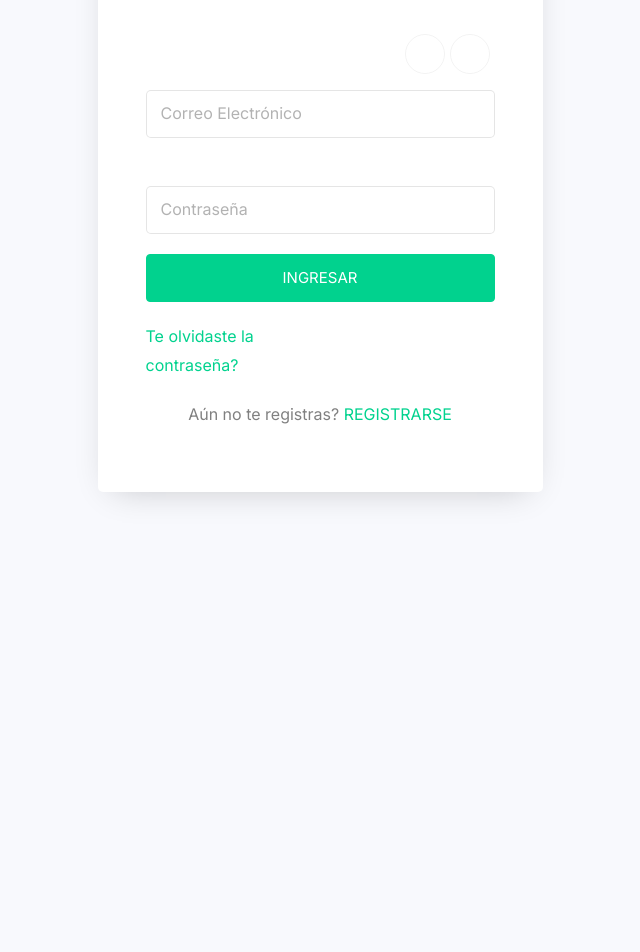
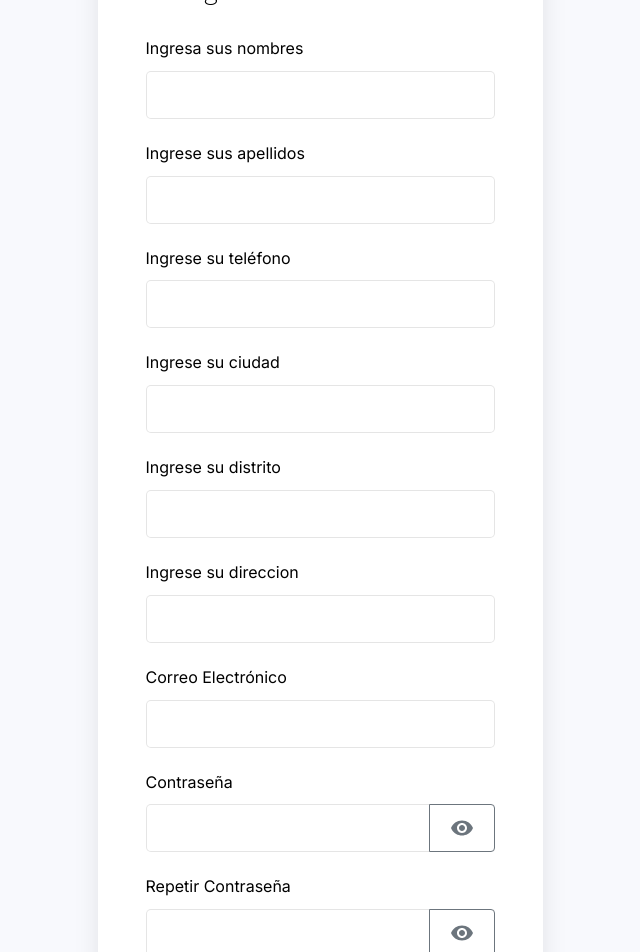
Before and after one commit to sergio-sanguinetti/workitout, a Next.js app: page /registro in a window 1280 px wide. Shown: the part 440-1392 px from the top of the page, without its empty margins (320-960 px from the left). Before the commit the page ends 1044 px from the top, so only its background shows below. Built offline with nearby package versions, Linux system fonts and the light colour scheme.

Commit message:
cambios 06/06

```diff
--- a/env.js
+++ b/env.js
@@ -1,8 +1,13 @@
 
 
-const DOMAIN_FRONT = "http://localhost:3000/";
+// const DOMAIN_FRONT = "http://localhost:3000/";
 const DOMAIN_BACK = "http://localhost:3002/";
 
+
+// SERVER
+
+
+const DOMAIN_FRONT = "https://workitout-utp.netlify.app/";
 
 module.exports = {
 
--- a/src/app/components/sidebar.js
+++ b/src/app/components/sidebar.js
@@ -15,7 +15,7 @@ import ListItemIcon from '@mui/material/ListItemIcon';
 import ListItemText from '@mui/material/ListItemText';
 import InboxIcon from '@mui/icons-material/MoveToInbox';
 import MailIcon from '@mui/icons-material/Mail';
-
+import BuildIcon from '@mui/icons-material/Build';
 const Sidebar = () => {
   const [isOpen, setIsOpen] = useState(false);
 
@@ -35,7 +35,7 @@ const Sidebar = () => {
       onKeyDown={toggleDrawer(false)}
     >
       <List>
-        {['Home', 'About', 'Portfolio', 'FAQ', 'Contact'].map((text, index) => (
+        {['Inicio', 'Registro de Solicitud', 'Registro Quejas', 'Historial', 'Contacto'].map((text, index) => (
           <Link href={`/${text.toLowerCase()}`} key={text}>
             <ListItem button>
               <ListItemIcon>
@@ -52,10 +52,10 @@ const Sidebar = () => {
       </List>
       <Divider />
       <List>
-        {['All mail', 'Trash', 'Spam'].map((text, index) => (
+        {['Perfil', 'Configuraciones'].map((text, index) => (
           <ListItem button key={text}>
             <ListItemIcon>
-              {index % 2 === 0 ? <InboxIcon /> : <MailIcon />}
+              {index % 2 === 0 ? <InboxIcon /> : <BuildIcon />}
             </ListItemIcon>
             <ListItemText primary={text} />
           </ListItem>
--- a/src/app/registro/page.js
+++ b/src/app/registro/page.js
@@ -1,32 +1,31 @@
 'use client';
-import React, { useState } from 'react'
+import React, { useState } from 'react';
 import { toast, ToastContainer } from 'react-toastify';
 import "react-toastify/dist/ReactToastify.css";
-// import { DOMAIN_BACK,DOMAIN_FRONT } from '../../env';
-
+import { DOMAIN_BACK, DOMAIN_FRONT } from '../../../env';
+import RemoveRedEyeIcon from '@mui/icons-material/RemoveRedEye';
+import VisibilityOffIcon from '@mui/icons-material/VisibilityOff';
 
 export default function Login() {
-
-  const [correo, setCorreo] = useState('')
-  const [contraseña, setContraseña] = useState('')
+  const [correo, setCorreo] = useState('');
+  const [contraseña, setContraseña] = useState('');
+  const [showPassword, setShowPassword] = useState(false);
 
   /**@async funcion para logear a la plataforma */
-
   const Logearse = () => {
     console.log(correo);
     console.log(contraseña);
 
     const regexCorreo = /^[\w.-]+@[a-zA-Z\d.-]+\.[a-zA-Z]{2,}$/;
-      //  const regexContrasena = /^(?=.*[a-z])(?=.*[A-Z])(?=.*\d)(?=.*[@$!%*?&])[A-Za-z\d@$!%*?&]{8,}$/;
 
     if (regexCorreo.test(correo) && contraseña.length > 0) {
       if (correo === "utp@utp.edu.pe" && contraseña === "Contraseña1!") {
         toast.success("Redirigiendo a la plataforma!", {
           position: "top-right"
         });
-            //  setTimeout(() => {
-            //      window.location.href = DOMAIN_FRONT+'plataforma';
-            //  }, 2000);
+        setTimeout(() => {
+          window.location.href = DOMAIN_FRONT + 'plataforma';
+        }, 2000);
       } else {
         toast.error("Correo o Contraseña Incorrectos!", {
           position: "top-center"
@@ -37,11 +36,11 @@ export default function Login() {
         position: "top-center"
       });
     }
-
-
-
   }
 
+  const toggleShowPassword = () => {
+    setShowPassword(!showPassword);
+  };
 
   return (
     <>
@@ -49,49 +48,82 @@ export default function Login() {
       <section class="ftco-section">
         <div class="container">
           <div class="row justify-content-center">
-				<div class="col-md-6 text-center mb-5">
-
-				</div>
+            <div class="col-md-6 text-center mb-5"></div>
           </div>
           <div class="row justify-content-center">
             <div class="col-md-7 col-lg-5">
               <div class="wrap">
-
                 <div className="img" style={{ backgroundImage: 'url("/login/bg-1.jpg")' }}></div>
                 <div class="login-wrap p-4 p-md-5">
                   <div class="">
                     <div class="text-center">
                       <center>
-			      		   	<h3 class="mb-4">LOGIN WORKITOUT</h3>
+                        <h3 class="mb-4"> Registrate en WorkItOut</h3>
                       </center>
                     </div>
-								<div class="w-100">
-									<p class="social-media d-flex justify-content-end">
-										<a href="#" class="social-icon d-flex align-items-center justify-content-center"><span class="fa fa-facebook"></span></a>
-										<a href="#" class="social-icon d-flex align-items-center justify-content-center"><span class="fa fa-twitter"></span></a>
-									</p>
+
+                  </div>
+                  <form action="#" class="">
+                    <div class="form-group mt-3">
+                      <label style={{ color: '#000' }} for="username">Ingresa sus nombres</label>
+                      <input type="mail" class="form-control p-2" required />
+                    </div>
+                    <div class="form-group mt-3">
+                      <label style={{ color: '#000' }} for="username">Ingrese sus apellidos</label>
+                      <input type="mail" class="form-control p-2" required />
+                    </div>
+                    <div class="form-group mt-3">
+                      <label style={{ color: '#000' }} for="username">Ingrese su teléfono</label>
+                      <input type="mail" class="form-control p-2" required />
+                    </div>
+                    <div class="form-group mt-3">
+                      <label style={{ color: '#000' }} for="username">Ingrese su ciudad</label>
+                      <input type="mail" class="form-control p-2" required />
+                    </div>
+                    <div class="form-group mt-3">
+                      <label style={{ color: '#000' }} for="username">Ingrese su distrito</label>
+                      <input type="mail" class="form-control p-2" required />
+                    </div>
+                    <div class="form-group mt-3">
+                      <label style={{ color: '#000' }} for="username">Ingrese su direccion</label>
+                      <input type="mail" class="form-control p-2" required />
+                    </div>
+                    <div class="form-group mt-3">
+                      <label style={{ color: '#000' }} for="username">Correo Electrónico</label>
+                      <input type="mail" class="form-control p-2" value={correo} onChange={(e) => setCorreo(e.target.value)} required />
+                    </div>
+                    <div class="form-group mt-3">
+                      <label style={{ color: '#000' }} class="" for="password">Contraseña</label>
+                      <div class="input-group">
+                        <input id="password-field" type={showPassword ? "text" : "password"} class="form-control p-2" value={contraseña} onChange={(e) => setContraseña(e.target.value)} required />
+                        <div class="input-group-append">
+                          <button type="button" class="btn btn-outline-secondary" onClick={toggleShowPassword}>
+                            {showPassword ? <VisibilityOffIcon /> : <RemoveRedEyeIcon />}
+                          </button>
                         </div>
                       </div>
-							<form action="#" class="signin-form">
+                    </div>
                     <div class="form-group mt-3">
-			      			<input type="mail" class="form-control" value={correo} onChange={(e)=>setCorreo(e.target.value)} required/>
-			      			<label class="form-control-placeholder" for="username">Correo Electrónico</label>
+                      <label style={{ color: '#000' }} class="" for="password"> Repetir Contraseña</label>
+                      <div class="input-group">
+                        <input id="password-field" type={showPassword ? "text" : "password"} class="form-control p-2" value={contraseña} onChange={(e) => setContraseña(e.target.value)} required />
+                        <div class="input-group-append">
+                          <button type="button" class="btn btn-outline-secondary" onClick={toggleShowPassword}>
+                            {showPassword ? <VisibilityOffIcon /> : <RemoveRedEyeIcon />}
+                          </button>
                         </div>
-		            <div class="form-group mt-5">
-		              <input id="password-field" type="password" class="form-control"  value={contraseña} onChange={(e)=>setContraseña(e.target.value)} required/>
-		              <label class="form-control-placeholder" for="password">Contraseña</label>
-		              <span toggle="#password-field" class="fa fa-fw fa-eye field-icon toggle-password"></span>
+                      </div>
                     </div>
                     <div class="form-group">
-		            	<button type="button" class="form-control btn btn-primary rounded submit px-3" onClick={Logearse}>INGRESAR</button>
+                      <button type="button" class="form-control btn btn-primary rounded submit px-3" onClick={Logearse}>REGISTRARSE</button>
                     </div>
                     <div class="form-group d-md-flex">
                       <div class="w-50 text-md-left">
-										<a href="#" style={{color:'#01d28e'}}>Te olvidaste la contraseña?</a>
+                        {/* <a href="#" style={{ color: '#01d28e' }}>Te olvidaste la contraseña?</a> */}
                       </div>
                     </div>
                   </form>
-		          <p class="text-center">Aún no te registras? <a data-toggle="tab" href="#signup">REGISTRARSE</a></p>
+                  <p class="text-center">Ya tienes una cuenta? <a data-toggle="tab" href={DOMAIN_FRONT}>INGRESAR</a></p>
                 </div>
               </div>
             </div>
@@ -99,5 +131,5 @@ export default function Login() {
         </div>
       </section>
     </>
-  )
+  );
 }
```
Also changed, not shown: src/app/page.js (+32 -30 lines). Lines whose indentation alone changed are shown as unchanged.
